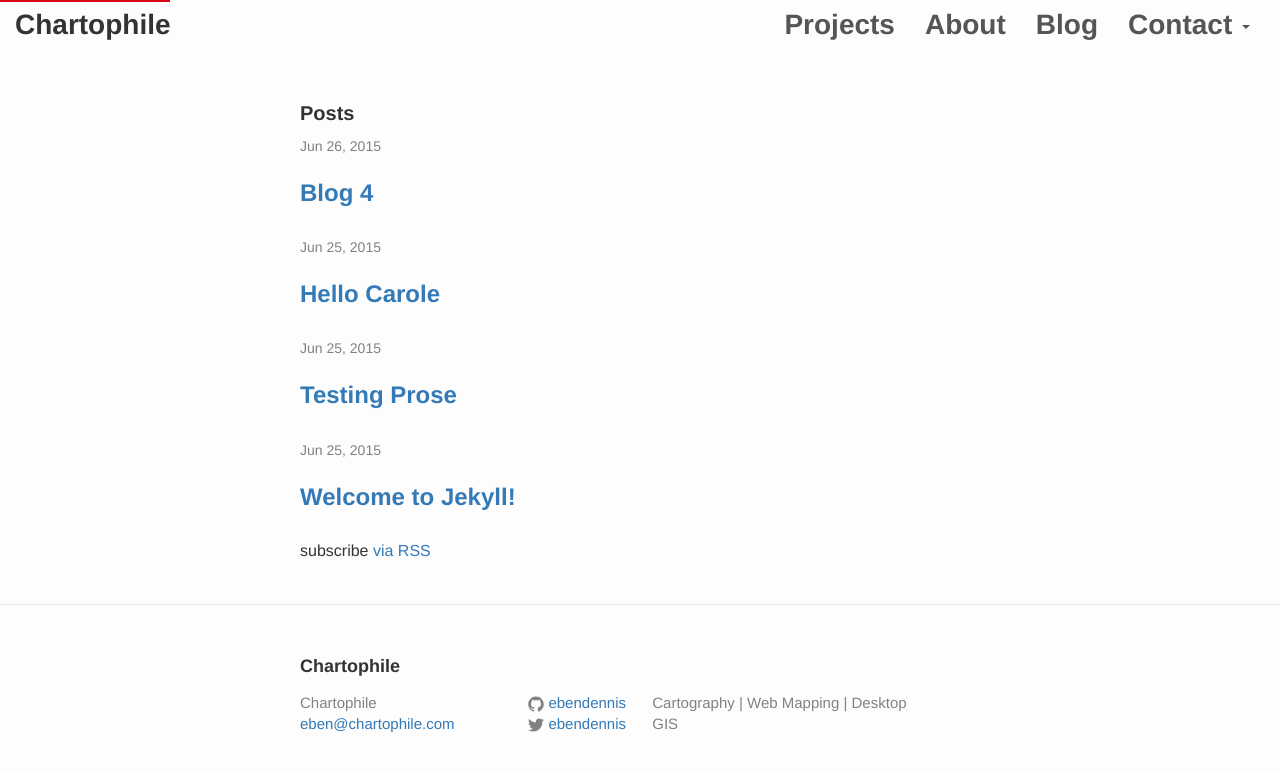
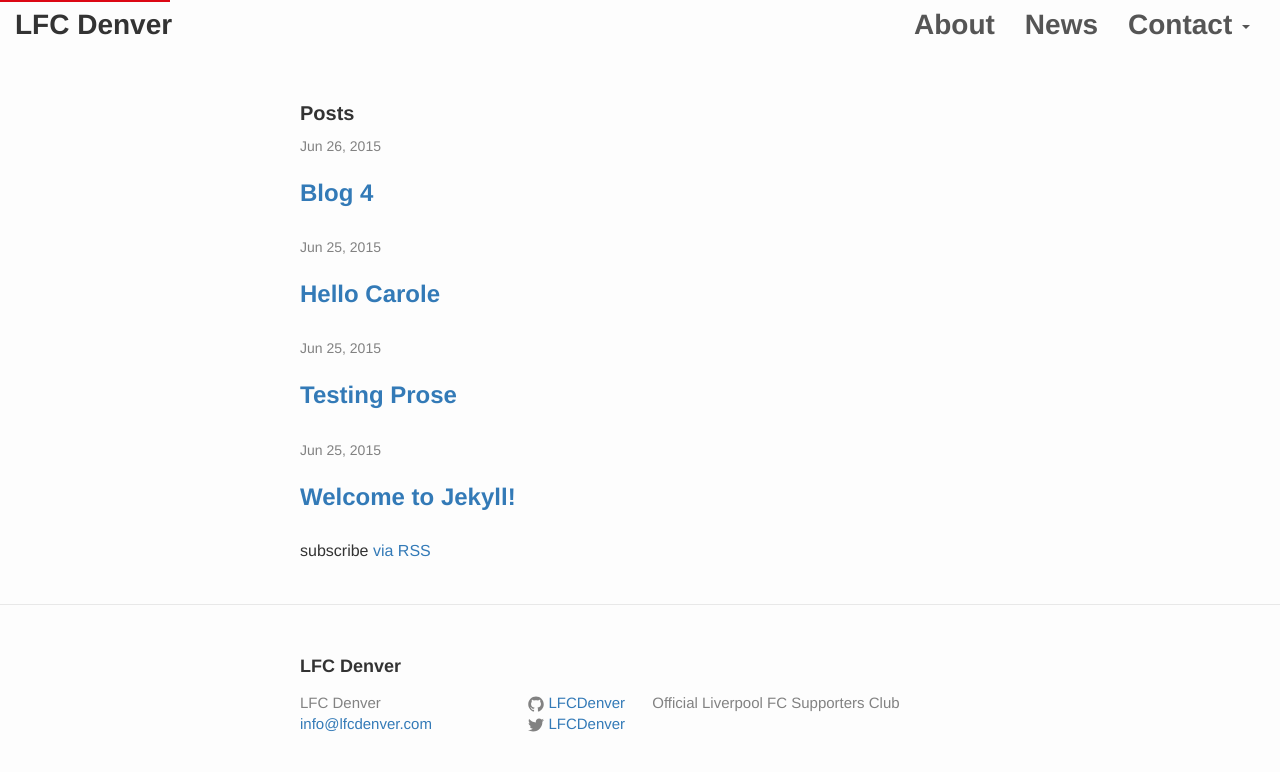
Before and after one commit to lfcdenver/lfcdenver.github.io, a Jekyll site: the page built from blog.html, in a window 1280 px wide. Shown: the top 772 px of the page. Built offline with Jekyll 4.4.1, drawn with Linux system fonts in a browser that asks for light colours; nearby versions of some CDN libraries.

Commit message:
jekyll fix

```diff
--- a/_config.yml
+++ b/_config.yml
@@ -1,12 +1,12 @@
 # Site settings
-title: Chartophile
-email: eben@chartophile.com
+title: LFC Denver
+email: info@lfcdenver.com
 description: > # this means to ignore newlines until "baseurl:"
-  Cartography | Web Mapping | Desktop GIS
+  Official Liverpool FC Supporters Club
 baseurl: "" # the subpath of your site, e.g. /blog/
-url: "http://ebendennis.github.io" # the base hostname & protocol for your site
-twitter_username: ebendennis
-github_username:  ebendennis
+url: "http://lfcdenver.github.io" # the base hostname & protocol for your site
+twitter_username: LFCDenver
+github_username:  LFCDenver
 
 # Build settings
 markdown: kramdown
@@ -14,7 +14,7 @@
 # Prose settings
 prose:
   rooturl: '_posts'
-  siteurl: 'http://ebendennis.github.io/blog/'
+  siteurl: 'http://lfcdenver.github.io/blog/'
   relativeLinks: ''
   media: 'media'
   ignore:
--- a/_includes/footer.html
+++ b/_includes/footer.html
@@ -19,7 +19,7 @@
             <a href="https://github.com/{{ site.github_username }}">
               <span class="icon  icon--github">
                 <svg viewBox="0 0 16 16">
-                  <path fill="#828282" d="M7.999,0.431c-4.285,0-7.76,3.474-7.76,7.761 c0,3.428,2.223,6.337,5.307,7.363c0.388,0.071,0.53-0.168,0.53-0.374c0-0.184-0.007-0.672-0.01-1.32 c-2.159,0.469-2.614-1.04-2.614-1.04c-0.353-0.896-0.862-1.135-0.862-1.135c-0.705-0.481,0.053-0.472,0.053-0.472 c0.779,0.055,1.189,0.8,1.189,0.8c0.692,1.186,1.816,0.843,2.258,0.645c0.071-0.502,0.271-0.843,0.493-1.037 C4.86,11.425,3.049,10.76,3.049,7.786c0-0.847,0.302-1.54,0.799-2.082C3.768,5.507,3.501,4.718,3.924,3.65 c0,0,0.652-0.209,2.134,0.796C6.677,4.273,7.34,4.187,8,4.184c0.659,0.003,1.323,0.089,1.943,0.261 c1.482-1.004,2.132-0.796,2.132-0.796c0.423,1.068,0.157,1.857,0.077,2.054c0.497,0.542,0.798,1.235,0.798,2.082 c0,2.981-1.814,3.637-3.543,3.829c0.279,0.24,0.527,0.713,0.527,1.437c0,1.037-0.01,1.874-0.01,2.129 c0,0.208,0.14,0.449,0.534,0.373c3.081-1.028,5.302-3.935,5.302-7.362C15.76,3.906,12.285,0.431,7.999,0.431z"/>
+                  <path fill="#dc0714" d="M7.999,0.431c-4.285,0-7.76,3.474-7.76,7.761 c0,3.428,2.223,6.337,5.307,7.363c0.388,0.071,0.53-0.168,0.53-0.374c0-0.184-0.007-0.672-0.01-1.32 c-2.159,0.469-2.614-1.04-2.614-1.04c-0.353-0.896-0.862-1.135-0.862-1.135c-0.705-0.481,0.053-0.472,0.053-0.472 c0.779,0.055,1.189,0.8,1.189,0.8c0.692,1.186,1.816,0.843,2.258,0.645c0.071-0.502,0.271-0.843,0.493-1.037 C4.86,11.425,3.049,10.76,3.049,7.786c0-0.847,0.302-1.54,0.799-2.082C3.768,5.507,3.501,4.718,3.924,3.65 c0,0,0.652-0.209,2.134,0.796C6.677,4.273,7.34,4.187,8,4.184c0.659,0.003,1.323,0.089,1.943,0.261 c1.482-1.004,2.132-0.796,2.132-0.796c0.423,1.068,0.157,1.857,0.077,2.054c0.497,0.542,0.798,1.235,0.798,2.082 c0,2.981-1.814,3.637-3.543,3.829c0.279,0.24,0.527,0.713,0.527,1.437c0,1.037-0.01,1.874-0.01,2.129 c0,0.208,0.14,0.449,0.534,0.373c3.081-1.028,5.302-3.935,5.302-7.362C15.76,3.906,12.285,0.431,7.999,0.431z"/>
                 </svg>
               </span>
 
--- a/_includes/header.html
+++ b/_includes/header.html
@@ -8,21 +8,19 @@
                     <span class="icon-bar"></span>
                     <span class="icon-bar"></span>
                 </button>
-          <a class="navbar-brand" href="{{ site.url }}">Chartophile</a>
+                <a class="navbar-brand" href="#">LFC Denver</a>
             </div>
 
           <div class="collapse navbar-collapse navbar-right" id="bs-example-navbar-collapse-2">
               <ul class="nav navbar-nav h3">
-            <li><a href="#projects" target="_blank">Projects</a></li>
                   <li><a href="#about">About</a></li>
-            <li><a href="{{ "/blog" | prepend: site.baseurl }}">Blog</a></li>
+                  <li><a href="blog.html">News</a></li>
                   <li class="dropdown">
                       <a href="#" class="dropdown-toggle" data-toggle="dropdown" role="button" aria-expanded="false">Contact <span class="caret"></span></a>
                       <ul class="dropdown-menu" role="menu">
-                    <li><a href="mailto:eben@chartophile.com?Subject=Contact"><i class="fa fa-at fa-fw" aria-hidden="true"></i><p>Email</p></a></li>
-                    <li><a href="http://www.iconeng.com" target="_blank"><i class="fa fa-money fa-fw" aria-hidden="true"></i><p>ICON Engineering</p></a></li>
-                    <li><a href="https://www.twitter.com/ebendennis" target="_blank"><i class="fa fa-twitter fa-fw" aria-hidden="true"></i><p>Twitter</p></a></li>
-                    <li><a href="https://www.linkedin.com/pub/eben-dennis/18/453/621" target="_blank"><i class="fa fa-linkedin fa-fw" aria-hidden="true"></i><p>LinkedIn</p></a></li>
+                          <li><a href="mailto:info@lfcdenver.com?Subject=Contact"><i class="fa fa-at fa-fw" aria-hidden="true"></i><p>Email</p></a></li>
+                          <li><a href="https://www.twitter.com/LFCDenver" target="_blank"><i class="fa fa-twitter fa-fw" aria-hidden="true"></i><p>Twitter</p></a></li>
+                          <li><a href="https://www.facebook.com/LFCDenver" target="_blank"><i class="fa fa-facebook fa-fw" aria-hidden="true"></i><p>Facebook</p></a></li>
                       </ul>
                   </li>
               </ul>
```
Also changed, not shown: other parts of _includes/footer.html (+1 -1 lines). Lines whose indentation alone changed are shown as unchanged.
